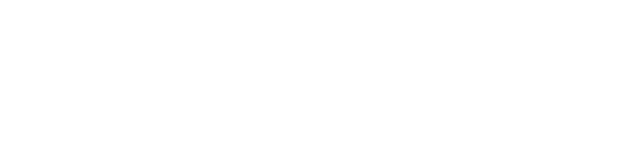
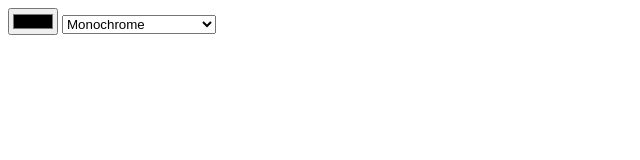
Before and after one commit to fullstackkg/colour-scheme-generator, a plain HTML site: page index.html in a window 1280 px wide. Shown: the whole page, without its empty margins (0-640 px from the left). Drawn offline with Linux system fonts and the light colour scheme.

Commit message:
Update index.html
Created input for user to select color, as well as select with options of what type of scheme they want to use.

```diff
--- a/index.html
+++ b/index.html
@@ -7,6 +7,17 @@
     <title>Colour Scheme Generator</title>
 </head>
 <body>
+    <input type="color" name="color" id="color-input">
+    <select name="scheme" id="scheme-input">
+        <option value="monochrome">Monochrome</option>
+        <option value="monochrome-dark">Monochrome-Dark</option>
+        <option value="monochrome-light">Monochrome-Light</option>
+        <option value="analogic">Analogic</option>
+        <option value="complement">Complement</option>
+        <option value="analogic-complement">Analogic-Complement</option>
+        <option value="triad">Triad</option>
+        <option value="quad">Quad</option>
+    </select>
     <script src="index.js"></script>
 </body>
 </html>
```
